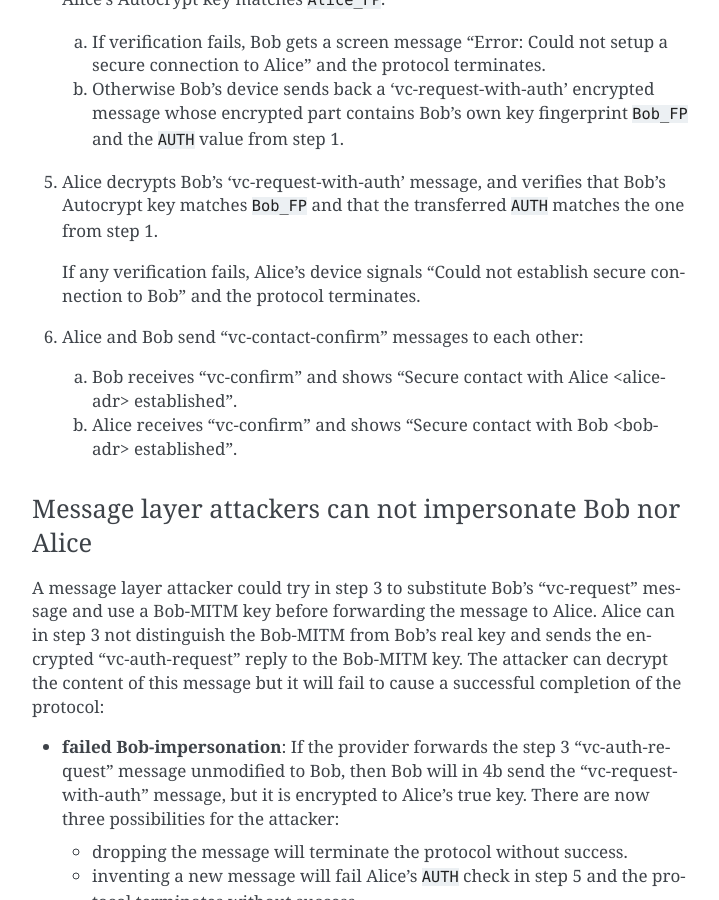
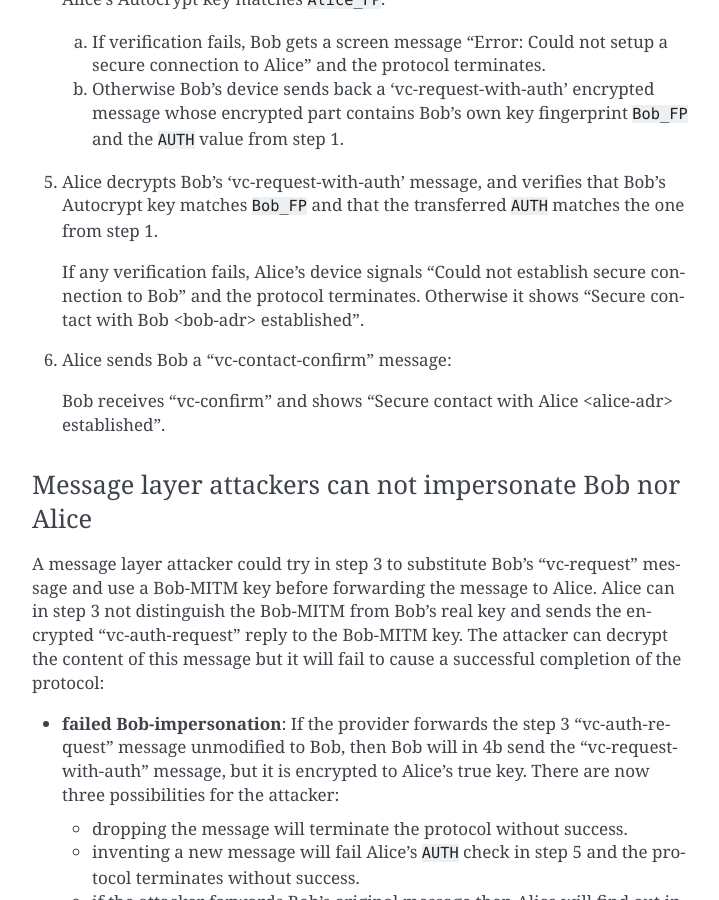
Before and after one commit to nextleap-project/countermitm, a Sphinx documentation site: the page built from source/new.rst, in a window 1280 px wide and 900 px high, scrolled down 2298 px. Shown: the whole window, without its empty margins (388-1107 px from the left). Built offline with Sphinx 7.4.7, drawn with Linux system fonts in a browser that asks for light colours.

Commit message:
verified contact: only alice needs to send vc-confirm
Once Alice has performed step 5 and everything checks out
she has a valid key for Bob that has been 'authenticated'
by proving knowledge of the secret.

If things had failed on Bob's end she had never received the
'vc-request-with-auth'.

The only thing that could go wrong now is her 'vc-confirm'
message not arriving to Bob. In that case they both could
already send encrypted messages to each other and the channel
would be secured. But on Bob's side the handshake would seem
unterminated because Bob can not be sure Alice received his
reply.

However adding another 'vc-confirm' message just switches
the problem around. Now Alice might be left in an open
confirmation process if Bob's 'vc-confirm' gets lost.

```diff
--- a/source/new.rst
+++ b/source/new.rst
@@ -126,14 +126,12 @@ work flow for establishing a secure contact between two contacts, Alice and Bob.
 
    If any verification fails, Alice's device signals "Could not establish
    secure connection to Bob" and the protocol terminates.
+   Otherwise it shows "Secure contact with Bob <bob-adr> established".
 
-6. Alice and Bob send "vc-contact-confirm" messages to each other:
+6. Alice sends Bob a "vc-contact-confirm" message:
 
-   a) Bob receives "vc-confirm" and
-      shows "Secure contact with Alice <alice-adr> established".
-
-   b) Alice receives "vc-confirm" and
-      shows "Secure contact with Bob <bob-adr> established".
+   Bob receives "vc-confirm" and
+   shows "Secure contact with Alice <alice-adr> established".
 
 
 Message layer attackers can not impersonate Bob nor Alice
```
